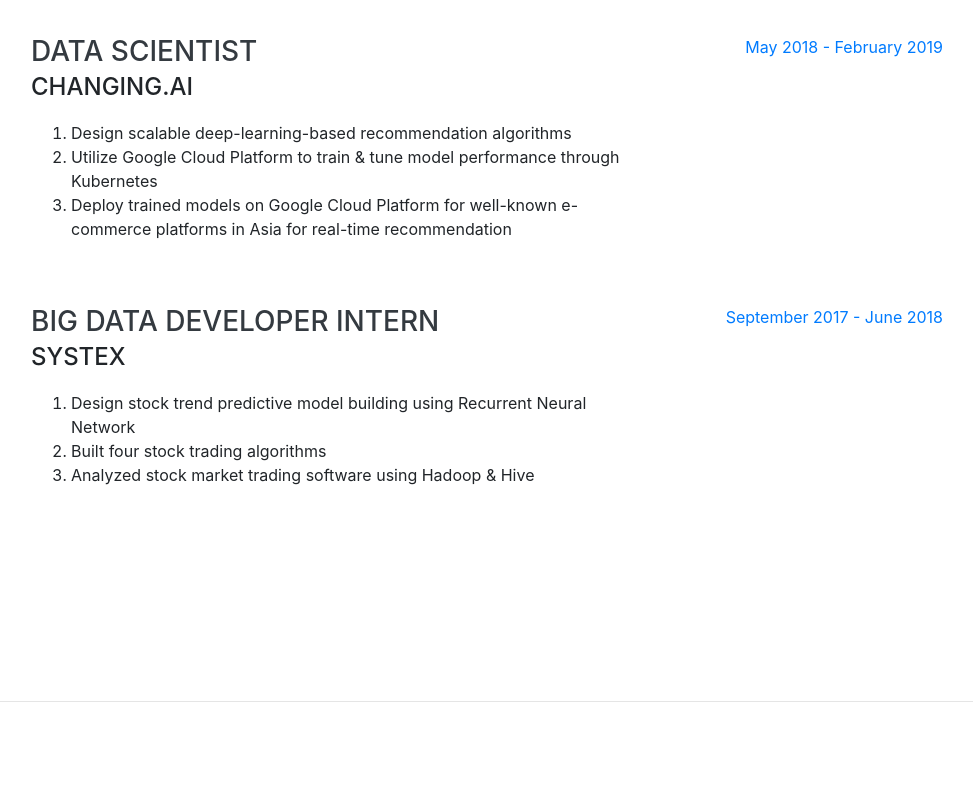
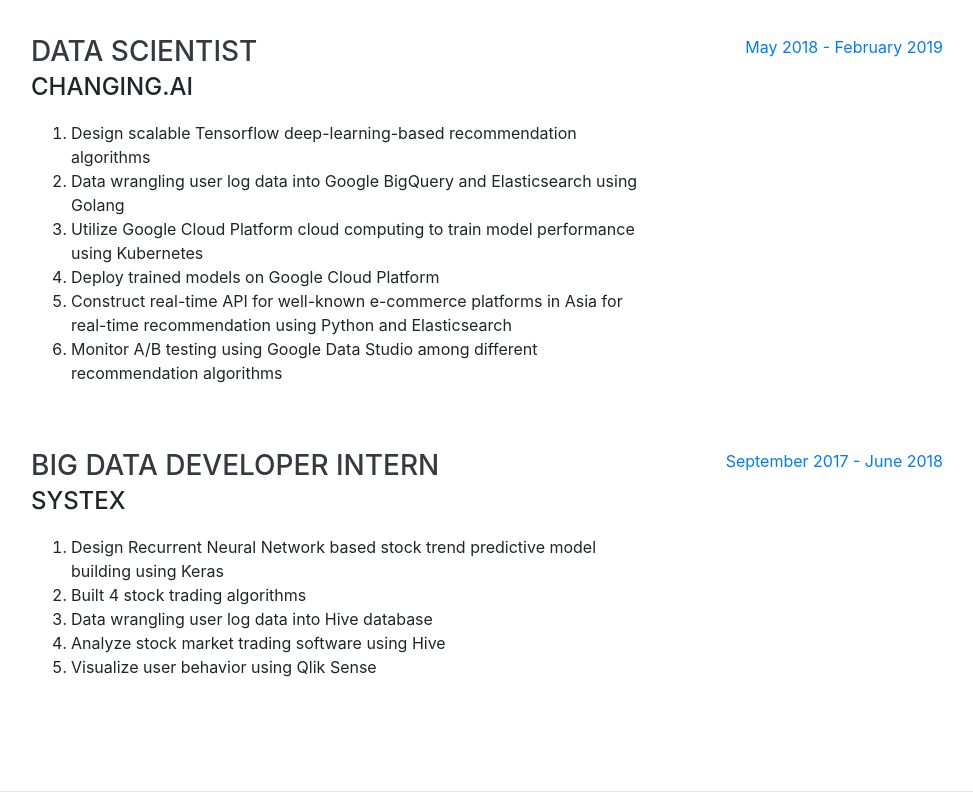
Before and after one commit to DuanWeiFan/DuanWeiFan.github.io, a website with bundled scripts: page index.html in a window 1280 px wide. Shown: the part 900-1700 px from the top of the page, without its empty margins (289-1262 px from the left). Built offline with nearby package versions, Linux system fonts and the light colour scheme; a web font is replaced by a local one.

Commit message:
align info to resume

```diff
--- a/index.html
+++ b/index.html
@@ -72,7 +72,7 @@
         </h1>
         <div class="subheading mb-5">
           Mobile:
-          <a href="tel:+17203271106">+1 (720) 327-1106</a>
+          <a href="tel:+17202278745">+1 (720) 227-8745</a>
           Email:
           <a href="mailto:duanwei.fan@colorado.edu">duanwei.fan@colorado.edu</a>
         </div>
@@ -106,12 +106,25 @@
             <h3 class="mb-0">Data Scientist</h3>
             <div class="subheading mb-3">Changing.AI</div>
             <ol>
-              <li>
-                Design scalable deep-learning-based recommendation algorithms </li>
-              <li>
-                Utilize Google Cloud Platform to train & tune model performance through Kubernetes</li>
-              <li>
-                Deploy trained models on Google Cloud Platform for well-known e-commerce platforms in Asia for real-time recommendation</li>
+                <li>
+                    Design scalable Tensorflow deep-learning-based recommendation algorithms
+                </li>
+                <li>
+                    Data wrangling user log data into Google BigQuery and Elasticsearch using Golang
+                </li>
+                <li>
+                    Utilize Google Cloud Platform cloud computing to train model performance using Kubernetes
+                </li>
+                <li>
+                    Deploy trained models on Google Cloud Platform
+                </li>
+                <li>
+                    Construct real-time API for well-known e-commerce platforms in Asia for real-time recommendation
+                    using Python and Elasticsearch
+                </li>
+                <li>
+                    Monitor A/B testing using Google Data Studio among different recommendation algorithms
+                </li>
             </ol>
           </div>
           <div class="resume-date text-md-right">
@@ -125,11 +138,20 @@
             <div class="subheading mb-3">SYSTEX</div>
             <ol>
               <li>
-                Design stock trend predictive model building using Recurrent Neural Network</li>
+                  Design Recurrent Neural Network based stock trend predictive model building using Keras
+              </li>
               <li>
-                Built four stock trading algorithms</li>
+                  Built 4 stock trading algorithms
+              </li>
               <li>
-                Analyzed stock market trading software using Hadoop & Hive</li>
+                  Data wrangling user log data into Hive database
+              </li>
+              <li>
+                  Analyze stock market trading software using Hive
+              </li>
+              <li>
+                  Visualize user behavior using Qlik Sense
+              </li>
             </ol>
           </div>
           <div class="resume-date text-md-right">
@@ -151,6 +173,7 @@
             <h3 class="mb-0">University of Colorado Boulder</h3>
             <div class="subheading mb-3">Master of Science</div>
             <div>Computer Science - Data Science & Engineering Track</div>
+            <p>Coursework includes: Network Analysis & Modeling, Data Center Scale Computing</p>
           </div>
           <div class="resume-date text-md-right">
             <span class="text-primary">August 2019 - May 2021</span>
@@ -161,8 +184,10 @@
           <div class="resume-content">
             <h3 class="mb-0">National Central University</h3>
             <div class="subheading mb-3">Bachelor of Science</div>
-            <dic>Computer Science</dic>
+            <div>Computer Science</div>
             <p>GPA: 3.63 / 4.0</p>
+            <p>Coursework includes: Data Science, Information Retrieval & Extraction, Machine Learning Project,
+                Intelligent Surveillance, Design Thinking on Mobile Service</p>
           </div>
           <div class="resume-date text-md-right">
             <span class="text-primary">September 2014 - June 2018</span>
```
